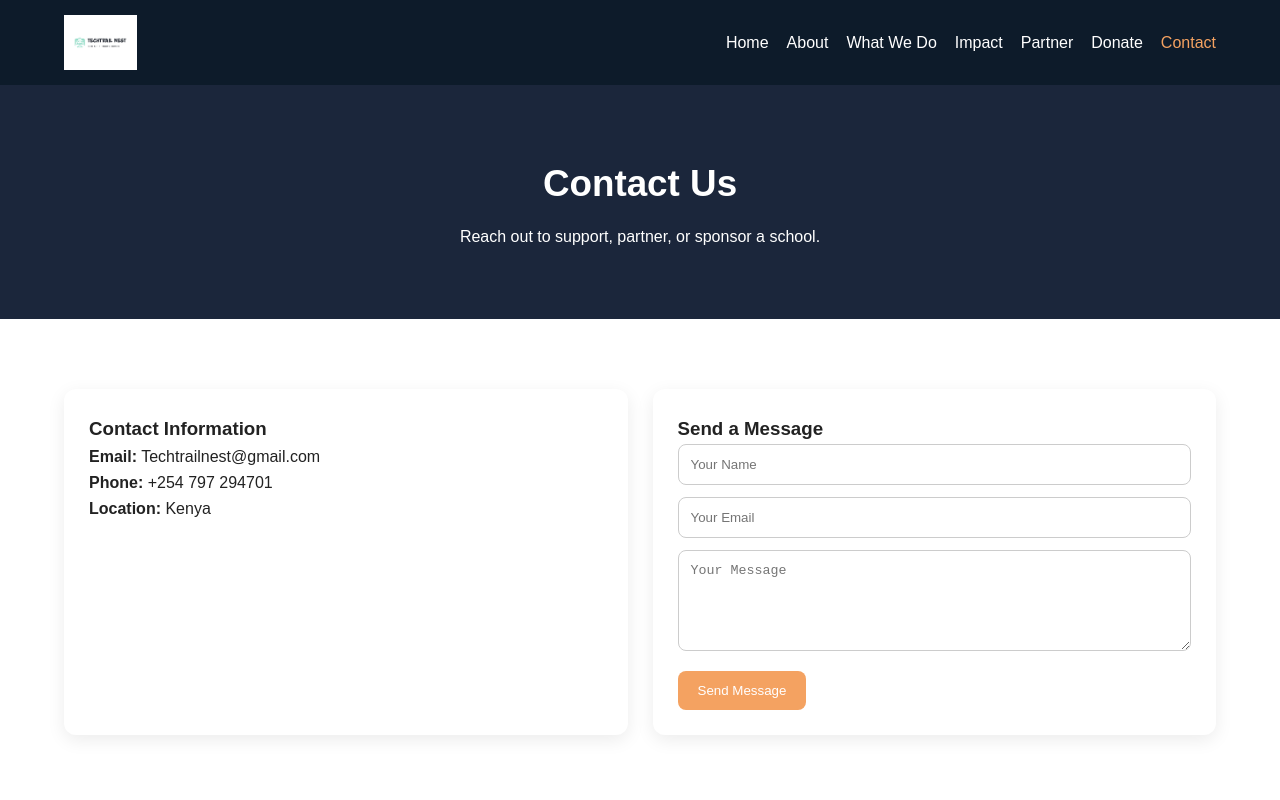
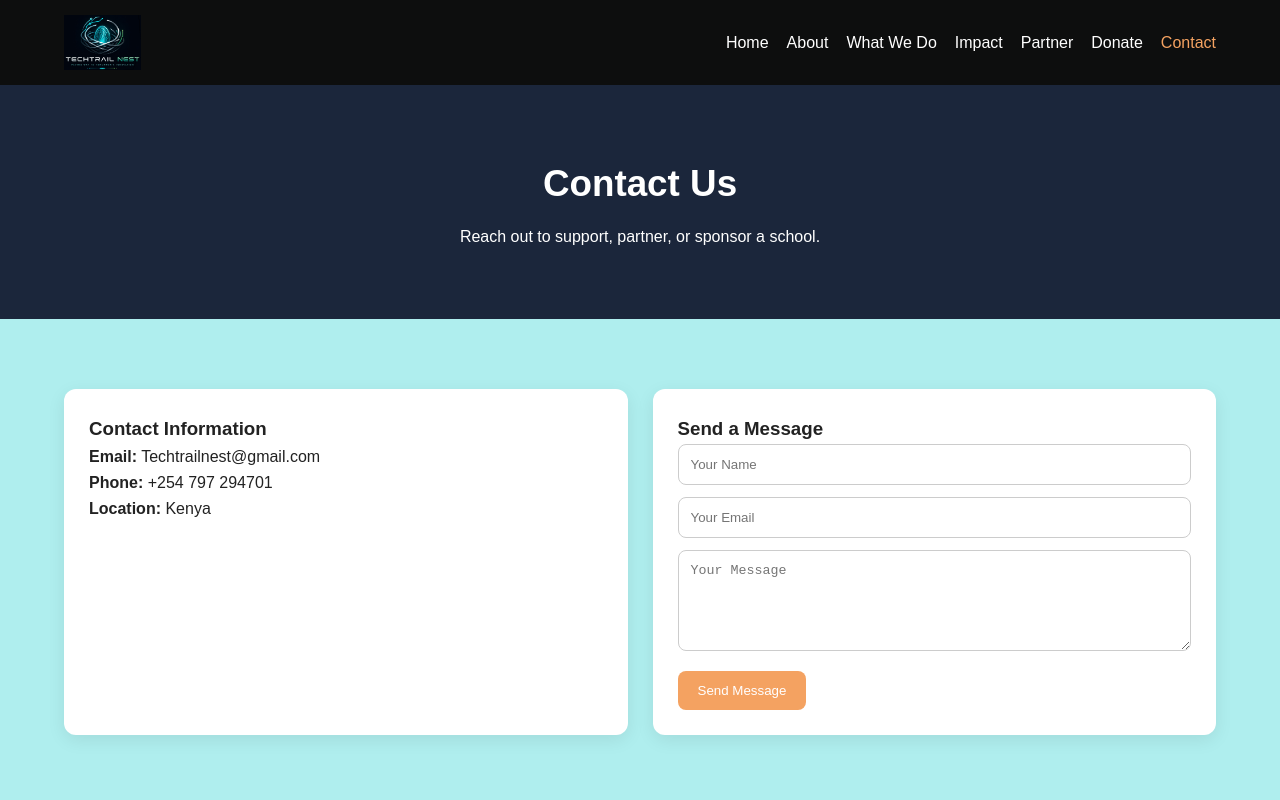
Before and after one commit to mzeealii407/techtrail-nest-project, a plain HTML site: page contact.html in a window 1280 px wide. Shown: the top 800 px of the page. Drawn offline with Linux system fonts and the light colour scheme.

Commit message:
Second update: describe what you changed

```diff
--- a/contact.html
+++ b/contact.html
@@ -3,15 +3,31 @@
 <head>
   <meta charset="UTF-8" />
   <meta name="viewport" content="width=device-width, initial-scale=1.0" />
+
+<meta charset="UTF-8">
+<meta name="viewport" content="width=device-width, initial-scale=1.0">
+
+<title>Techtrail Nest company</title>
+<meta name="description" content="Computer donations company">
+<meta name="keywords" content="strive to archieve">
+<meta name="author" content="Ann Njuguna">
+
+<!-- Open Graph (for social sharing) -->
+<meta property="og:title" content="TechTrail Nest company">
+<meta property="og:description" content="Computer donations company">
+<meta property="og:type" content="donations and partnerships">
+<meta property="og:image" content="images/logo.jpeg">
+
+
   <title>TechTrail Nest | Contact</title>
-  <link rel="icon" type="image/jpeg" href="images/logo.jpeg" />
+  <link rel="icon" type="image/jpg" href="images/logo.jpg" />
   <link rel="stylesheet" href="style.css" />
 </head>
 <body>
   <header class="header">
     <div class="container nav-container">
       <a href="index.html" class="logo">
-        <img src="images/logo.jpeg" alt="TechTrail Nest Logo" class="logo-img" />
+        <img src="images/logo.jpg" alt="TechTrail Nest Logo" class="logo-img" />
       </a>
       <button class="menu-toggle" id="menu-toggle">&#9776;</button>
       <nav class="nav" id="nav">
--- a/style.css
+++ b/style.css
@@ -7,8 +7,8 @@
 body {
   font-family: Arial, sans-serif;
   line-height: 1.6;
-  color: #222;
-  background: #fff;
+  color: black;
+  background: paleturquoise;
 }
 
 .container {
@@ -18,8 +18,8 @@ body {
 }
 
 .header {
-  background: #0d1b2a;
-  color: #fff;
+  background: #0d0e0e;
+  color: #6f6767;
   padding: 15px 0;
   position: sticky;
   top: 0;
```
Also changed, not shown: about.html (+17 -2 lines), donate.html (+16 -2 lines), impact.html (+18 -2 lines), index.html (+17 -2 lines), partner.html (+17 -2 lines), what-we-do.html (+17 -2 lines), images/logo.jpg (added), images/logo1.jpeg (renamed from images/logo.jpeg), images/logo2.png (added), package-lock.json (added).
